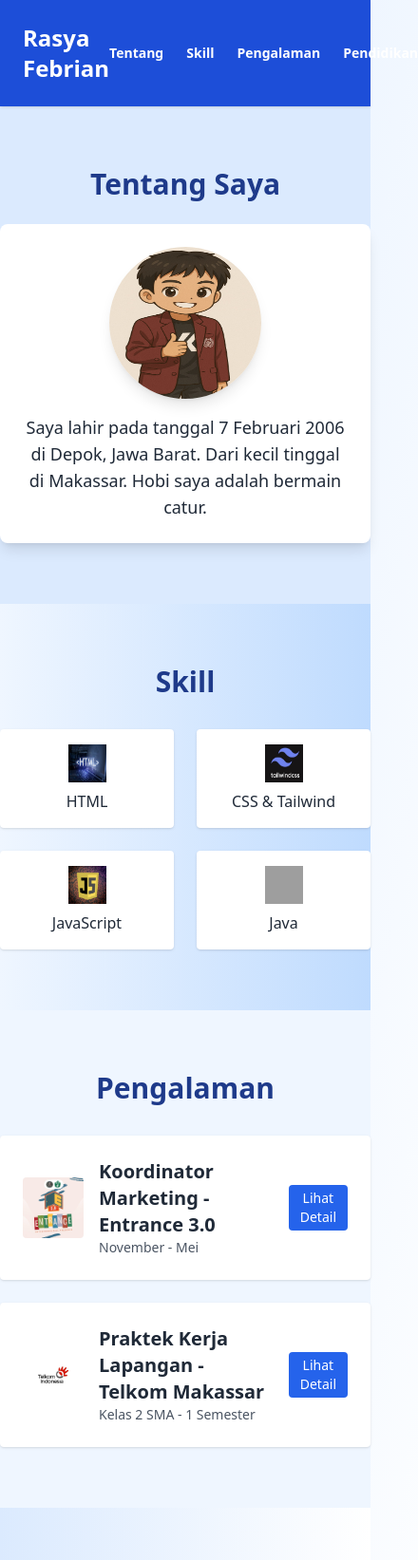
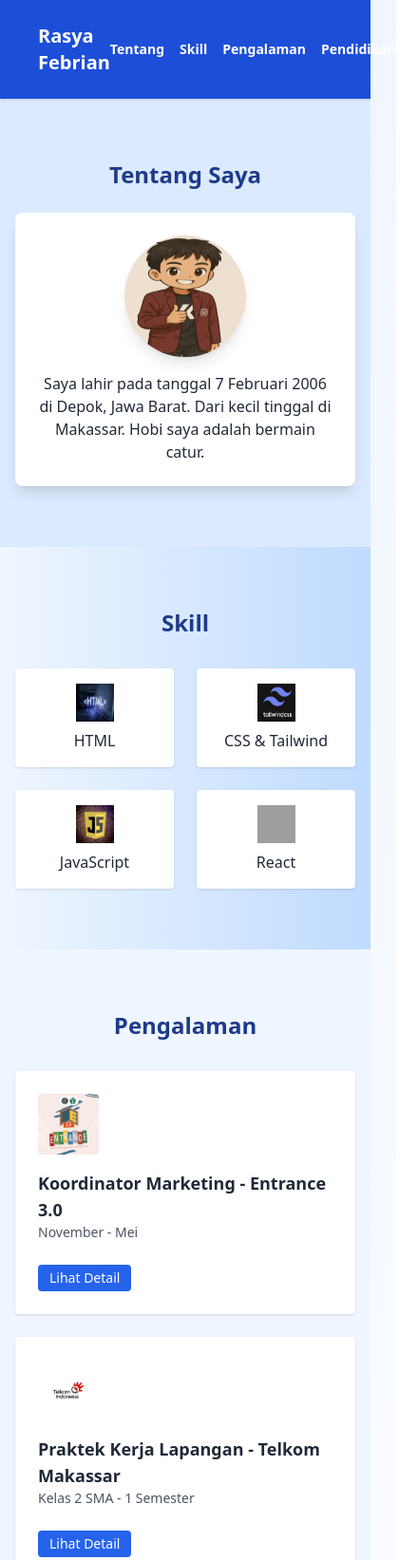
Before and after one commit to RasyaDema/webprofil, a website: page index.html in a window 390 px wide. Shown: the top 1643 px of the page at 95% size, 440 px wide, since content can reach past the window. Drawn offline with nearby package versions, Linux system fonts and the light colour scheme; grey boxes are pictures that could not be loaded.

Commit message:
Update index.html

```diff
--- a/index.html
+++ b/index.html
@@ -11,10 +11,10 @@
 
 <body class="bg-gradient-to-br from-blue-50 via-white to-blue-100 text-gray-800">
   <header class="bg-blue-700 text-white shadow p-6 sticky top-0 z-10">
-    <div class="max-w-6xl mx-auto flex justify-between items-center">
-      <h1 class="text-2xl font-bold">Rasya Febrian</h1>
+    <div class="max-w-6xl mx-auto flex justify-between items-center px-4">
+      <h1 class="text-xl sm:text-2xl font-bold">Rasya Febrian</h1>
       <nav>
-        <ul class="flex gap-6 text-sm font-semibold">
+        <ul class="flex gap-4 sm:gap-6 text-sm font-semibold">
           <li><a href="#about" class="hover:text-yellow-300">Tentang</a></li>
           <li><a href="#skills" class="hover:text-yellow-300">Skill</a></li>
           <li><a href="#experience" class="hover:text-yellow-300">Pengalaman</a></li>
@@ -25,18 +25,18 @@
   </header>
 
   <section id="about" class="py-16 bg-blue-100">
-    <div class="max-w-4xl mx-auto text-center">
-      <h2 class="text-3xl font-bold mb-6 text-blue-900">Tentang Saya</h2>
+    <div class="max-w-4xl mx-auto text-center px-4">
+      <h2 class="text-2xl sm:text-3xl font-bold mb-6 text-blue-900">Tentang Saya</h2>
       <div class="flex flex-col items-center md:flex-row md:gap-8 md:text-left bg-white p-6 rounded-lg shadow-lg transition-all duration-700 ease-in-out">
-        <img src="Profil.jpeg" alt="Foto Saya" class="w-40 h-40 rounded-full mx-auto mb-4 md:mb-0 shadow-lg hover:scale-110 transition duration-500" />
-        <p class="text-lg">Saya lahir pada tanggal 7 Februari 2006 di Depok, Jawa Barat. Dari kecil tinggal di Makassar. Hobi saya adalah bermain catur.</p>
+        <img src="Profil.jpeg" alt="Foto Saya" class="w-32 h-32 md:w-40 md:h-40 rounded-full mx-auto mb-4 md:mb-0 shadow-lg hover:scale-110 transition duration-500" />
+        <p class="text-base sm:text-lg">Saya lahir pada tanggal 7 Februari 2006 di Depok, Jawa Barat. Dari kecil tinggal di Makassar. Hobi saya adalah bermain catur.</p>
       </div>
     </div>
   </section>
 
   <section id="skills" class="py-16 bg-gradient-to-r from-blue-50 to-blue-200">
-    <div class="max-w-6xl mx-auto">
-      <h2 class="text-3xl font-bold text-center mb-8 text-blue-900">Skill</h2>
+    <div class="max-w-6xl mx-auto px-4">
+      <h2 class="text-2xl sm:text-3xl font-bold text-center mb-8 text-blue-900">Skill</h2>
       <div class="grid grid-cols-2 md:grid-cols-4 gap-6 text-center">
         <div class="bg-white p-4 shadow rounded flex flex-col items-center hover:scale-105 transition duration-300">
           <img src="foto html.png" alt="HTML" class="w-10 h-10 mb-2" />
@@ -52,37 +52,37 @@
         </div>
         <div class="bg-white p-4 shadow rounded flex flex-col items-center hover:scale-105 transition duration-300">
           <img src="foto java.png" alt="Java" class="w-10 h-10 mb-2" />
-          Java
+          React
         </div>
       </div>
     </div>
   </section>
 
   <section id="experience" class="py-16 bg-blue-50">
-    <div class="max-w-6xl mx-auto">
-      <h2 class="text-3xl font-bold text-center mb-8 text-blue-900">Pengalaman</h2>
+    <div class="max-w-6xl mx-auto px-4">
+      <h2 class="text-2xl sm:text-3xl font-bold text-center mb-8 text-blue-900">Pengalaman</h2>
       <div class="space-y-6">
 
         <div class="bg-white p-6 rounded shadow flex flex-col gap-4 hover:bg-blue-100 transition relative">
-          <div class="flex items-center gap-4">
+          <div class="flex flex-wrap items-start gap-4">
             <img src="foto entrance.png" alt="PT Kreatif Digital" class="w-16 h-16 rounded" />
             <div>
-              <h3 class="text-xl font-semibold">Koordinator Marketing - Entrance 3.0</h3>
+              <h3 class="text-lg sm:text-xl font-semibold">Koordinator Marketing - Entrance 3.0</h3>
               <p class="text-sm text-gray-600">November - Mei</p>
             </div>
-            <button class="ml-auto bg-blue-600 hover:bg-blue-800 text-white px-3 py-1 rounded text-sm toggle-btn">Lihat Detail</button>
+            <button class="mt-2 md:ml-auto bg-blue-600 hover:bg-blue-800 text-white px-3 py-1 rounded text-sm toggle-btn">Lihat Detail</button>
           </div>
           <p class="hidden toggle-text transition-opacity duration-500">Menjadi Koordinator di divisi Marketing yang jobdesk nya mencari peserta lomba, pengunjung, dan manage sosial media.</p>
         </div>
 
         <div class="bg-white p-6 rounded shadow flex flex-col gap-4 hover:bg-blue-100 transition relative">
-          <div class="flex items-center gap-4">
+          <div class="flex flex-wrap items-start gap-4">
             <img src="foto telkom.png" alt="Kominfo" class="w-16 h-16 rounded" />
             <div>
-              <h3 class="text-xl font-semibold">Praktek Kerja Lapangan - Telkom Makassar</h3>
+              <h3 class="text-lg sm:text-xl font-semibold">Praktek Kerja Lapangan - Telkom Makassar</h3>
               <p class="text-sm text-gray-600">Kelas 2 SMA - 1 Semester</p>
             </div>
-            <button class="ml-auto bg-blue-600 hover:bg-blue-800 text-white px-3 py-1 rounded text-sm toggle-btn">Lihat Detail</button>
+            <button class="mt-2 md:ml-auto bg-blue-600 hover:bg-blue-800 text-white px-3 py-1 rounded text-sm toggle-btn">Lihat Detail</button>
           </div>
           <p class="hidden toggle-text transition-opacity duration-500">Membantu menjadi bagian Maintenence untuk mendata wifi di daerah kota, juga terjun ke lapangan langsung.</p>
         </div>
@@ -92,13 +92,13 @@
   </section>
 
   <section id="education" class="py-16 bg-gradient-to-r from-blue-100 to-white">
-    <div class="max-w-4xl mx-auto">
-      <h2 class="text-3xl font-bold text-center mb-8 text-blue-900">Pendidikan</h2>
+    <div class="max-w-4xl mx-auto px-4">
+      <h2 class="text-2xl sm:text-3xl font-bold text-center mb-8 text-blue-900">Pendidikan</h2>
       <div class="space-y-6">
         <div class="bg-white p-6 shadow rounded flex items-start gap-4">
           <img src="foto ciputra.png" alt="Universitas" class="w-16 h-16 rounded" />
           <div>
-            <h3 class="text-xl font-semibold">Universitas Ciputra Makassar</h3>
+            <h3 class="text-lg sm:text-xl font-semibold">Universitas Ciputra Makassar</h3>
             <p class="text-sm text-gray-600">Jurusan Informatika</p>
             <p>Full Stack Development, yang berfokus pada pembuatan web dan programming.</p>
           </div>
@@ -106,18 +106,18 @@
         <div class="bg-white p-6 shadow rounded flex items-start gap-4">
           <img src="foto SMK.png" alt="SMK" class="w-16 h-16 rounded" />
           <div>
-            <h3 class="text-xl font-semibold">SMK Telkom Makassar</h3>
+            <h3 class="text-lg sm:text-xl font-semibold">SMK Telkom Makassar</h3>
             <p class="text-sm text-gray-600">2021 - 2024</p>
             <p>Jurusan Teknik Jaringan Akses, siswa Aktif.</p>
           </div>
         </div>
         <div class="bg-white p-6 shadow rounded">
-          <h3 class="text-xl font-semibold">SMP Negeri 1 Makassar</h3>
+          <h3 class="text-lg sm:text-xl font-semibold">SMP Negeri 1 Makassar</h3>
           <p class="text-sm text-gray-600">2018 - 2021</p>
           <p>Siswa aktif dan mengikuti beberapa lomba akademik.</p>
         </div>
         <div class="bg-white p-6 shadow rounded">
-          <h3 class="text-xl font-semibold">SD Mangkura 2 Makassar</h3>
+          <h3 class="text-lg sm:text-xl font-semibold">SD Mangkura 2 Makassar</h3>
           <p class="text-sm text-gray-600">2012 - 2018</p>
           <p>Menjadi siswa aktif dan ikut partisipasi lomba dan adiwiyata.</p>
         </div>
@@ -128,7 +128,7 @@
   <button id="backToTop" class="hidden fixed bottom-8 right-8 p-3 bg-blue-600 text-white rounded-full shadow-lg hover:bg-blue-800 transition">↑</button>
 
   <footer class="bg-blue-800 text-white py-6 mt-10">
-    <div class="max-w-6xl mx-auto text-center">
+    <div class="max-w-6xl mx-auto text-center px-4">
       &copy; 2025 MyProfile. Dibuat dengan sigma.
     </div>
   </footer>
```
